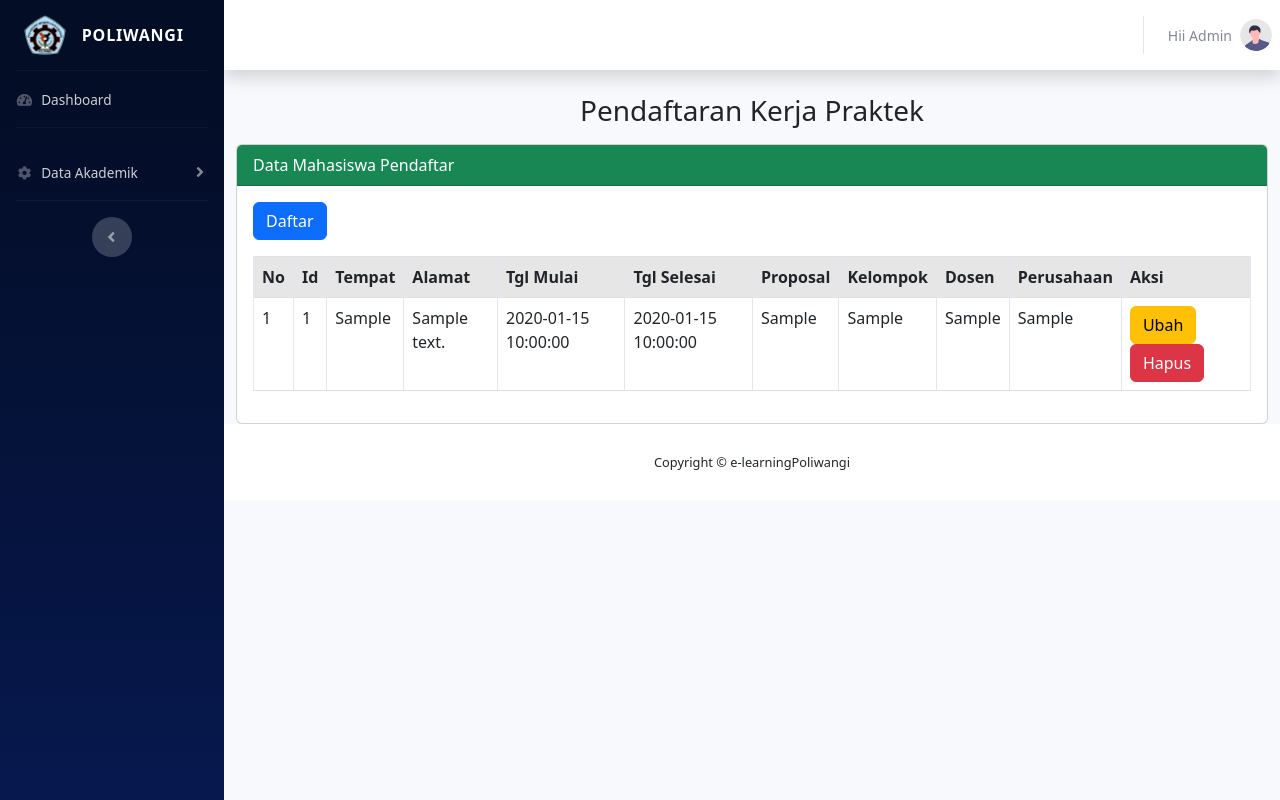
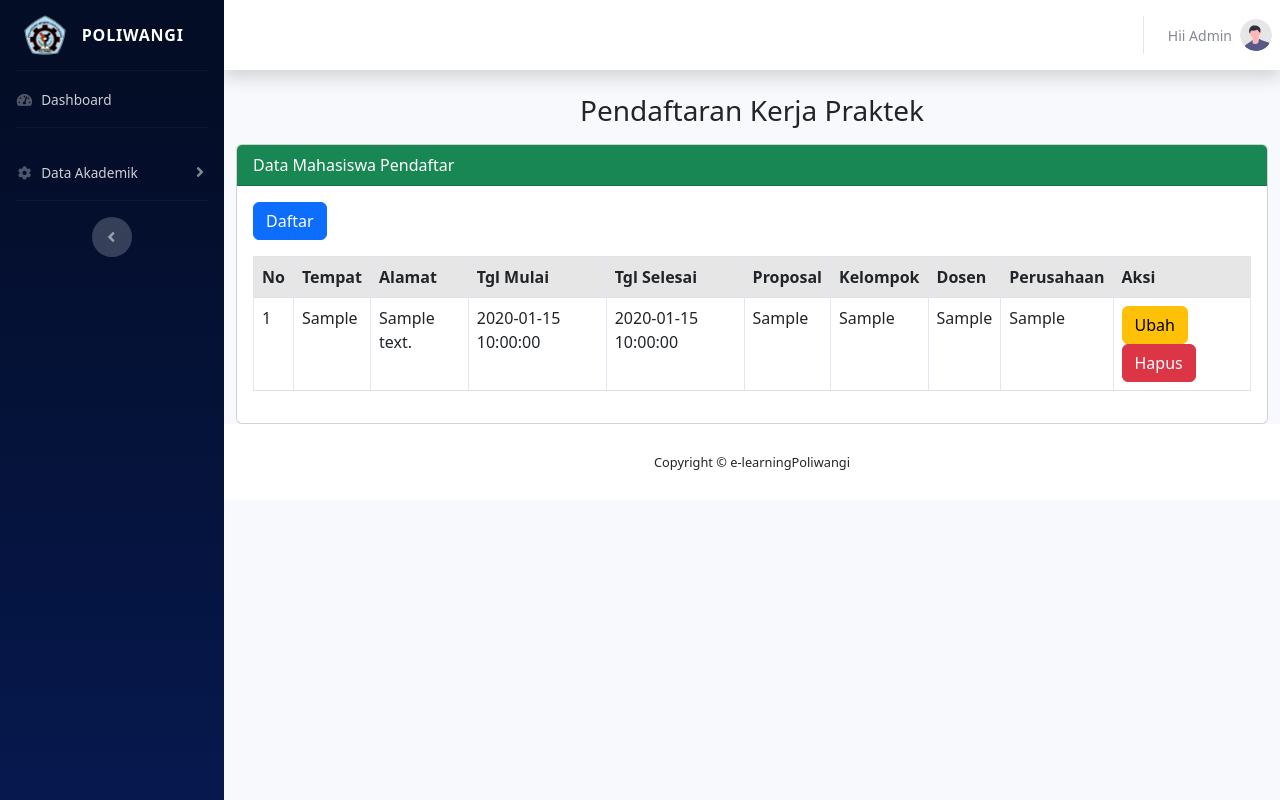
Before and after one commit to Nanangnafi/Kelompok-1-, a PHP site: page /pendaftaran_KP.php in a window 1280 px wide. Run offline with PHP 8.4, Linux system fonts and the light colour scheme; tables that the repository leaves empty or names only in its code hold one stand-in row (values such as "Sample post").

Commit message:
Update pendaftaran_KP.php

```diff
--- a/pendaftaran_KP.php
+++ b/pendaftaran_KP.php
@@ -202,7 +202,6 @@ include "koneksi.php";
         <table class="table table-bordered table-striped table-hover">
           <tr>
             <th>No</th>
-            <th>Id</th>
             <th>Tempat</th>
             <th>Alamat</th>
             <th>Tgl Mulai</th>
@@ -222,7 +221,6 @@ include "koneksi.php";
           ?>
             <tr>
               <td> <?= $No++ ?> </td>
-              <td><?= $data['id'] ?></td>
               <td><?= $data['tempat_kp'] ?></td>
               <td><?= $data['alamat_kp'] ?></td>
               <td><?= $data['tanggal_mulai'] ?></td>
@@ -345,11 +343,6 @@ include "koneksi.php";
                 <div class="modal-body">
 
                   <div class="mb-3">
-                    <label class="form-label">Id</label>
-                    <input type="text" class="form-control" name="tid">
-                  </div>
-
-                  <div class="mb-3">
                     <label class="form-label">Tempat</label>
                     <input type="text" class="form-control" name="ttempat_kp">
                   </div>
```
